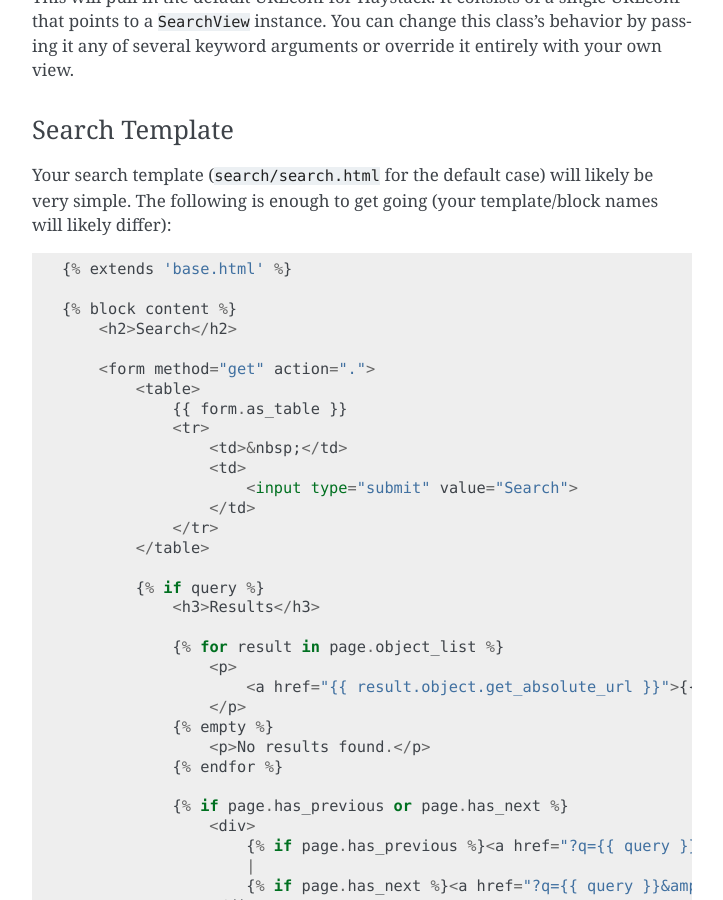
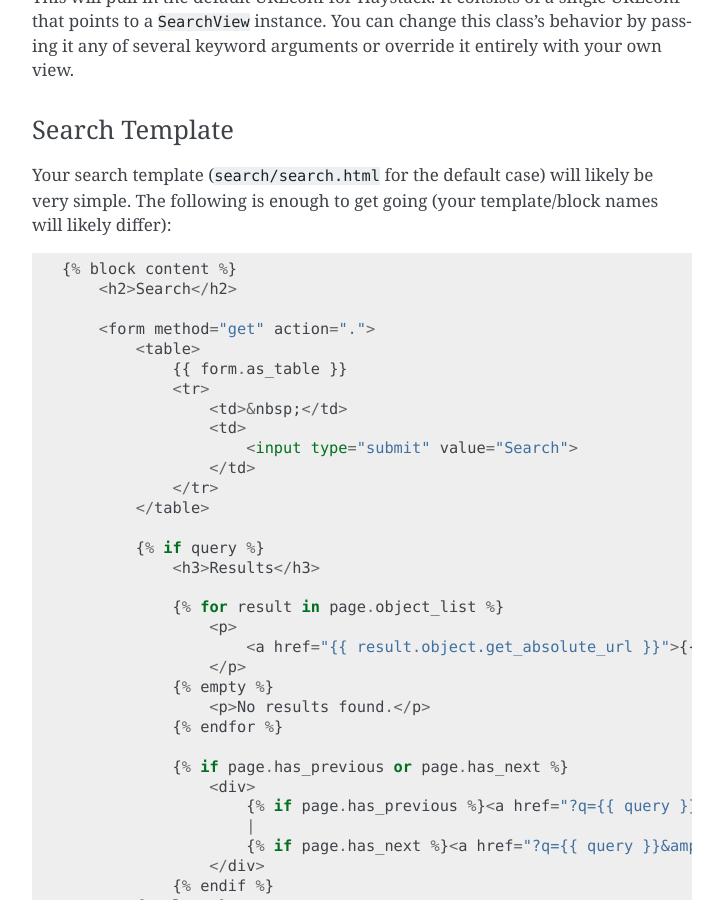
Before and after one commit to django-haystack/django-haystack, a Sphinx documentation site: the page built from docs/tutorial.rst, in a window 1280 px wide and 900 px high, scrolled down 6015 px. Shown: the whole window, without its empty margins (388-1111 px from the left). Built offline with Sphinx 7.4.7, drawn with Linux system fonts in a browser that asks for light colours; pages that are not in the unit, such as notebooks, are missing from menus.

Commit message:
Removed ref to base.html
base.html may or may not exist in the user's app. Hence proposing to remove it's reference to avoid confusion (also discussed at https://github.com/django-haystack/django-haystack/issues/1243)

```diff
--- a/docs/tutorial.rst
+++ b/docs/tutorial.rst
@@ -299,8 +299,6 @@ Your search template (``search/search.html`` for the default case) will likely
 be very simple. The following is enough to get going (your template/block names
 will likely differ)::
 
-    {% extends 'base.html' %}
-
     {% block content %}
         <h2>Search</h2>
 
```
